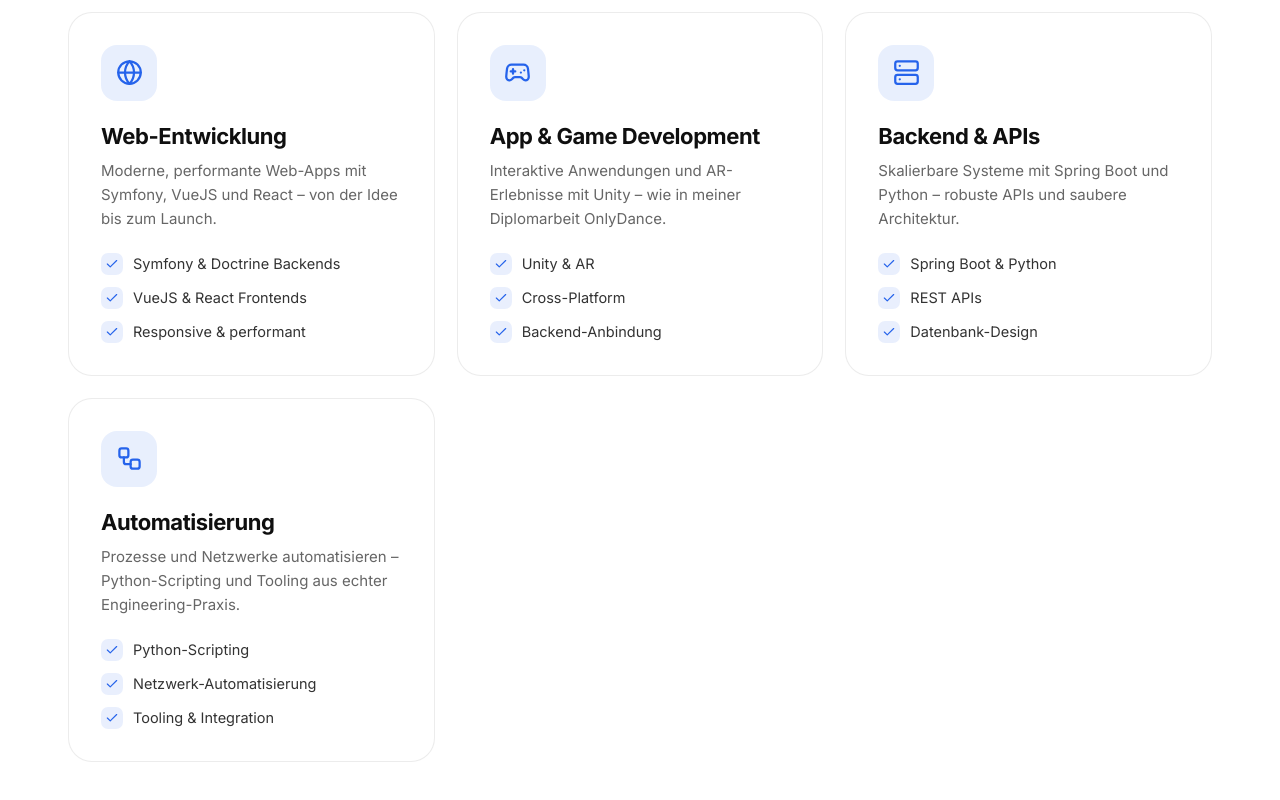
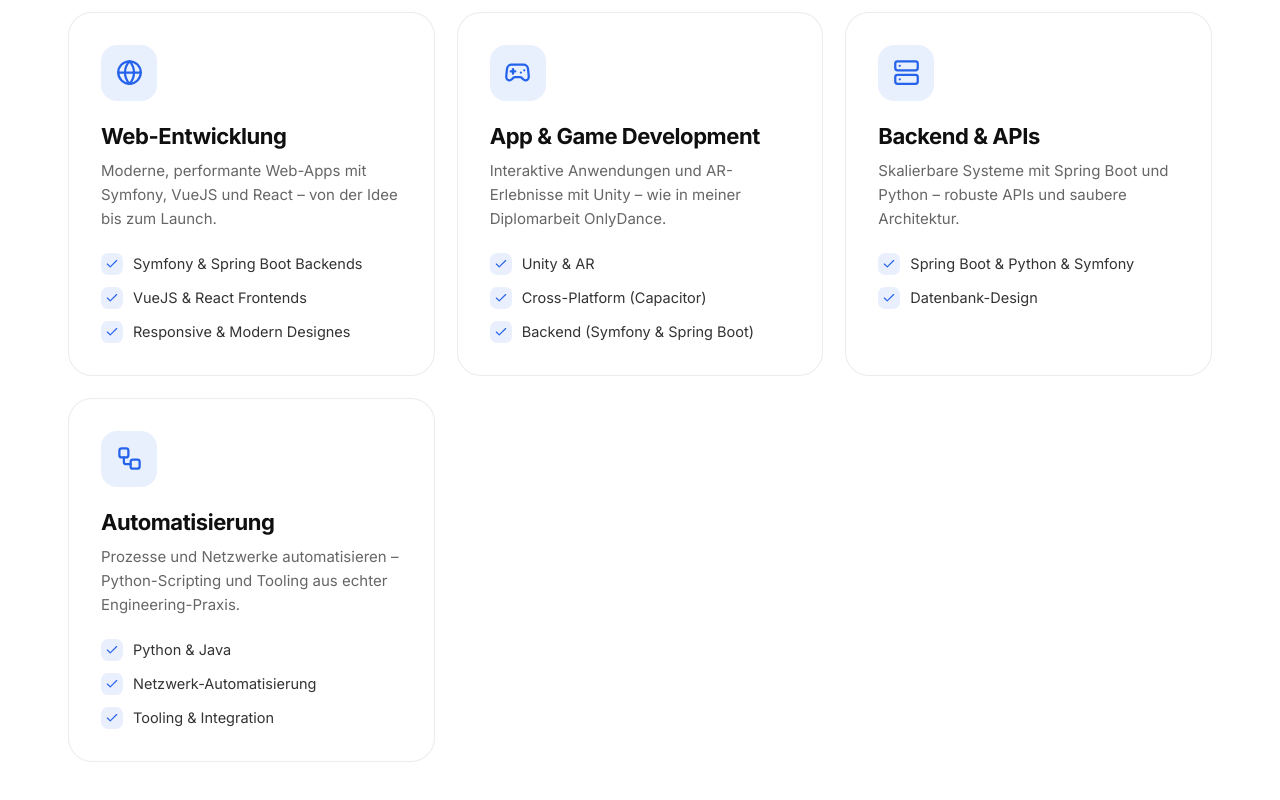
Before and after one commit to WeidenauerErik/Porfolio-Website, a Vue app: page /services in a window 1280 px wide. Shown: the part 348-1148 px from the top of the page. Built offline with nearby package versions, Linux system fonts and the light colour scheme.

Commit message:
updating new text

```diff
--- a/src/views/AboutView.vue
+++ b/src/views/AboutView.vue
@@ -45,8 +45,8 @@ const experience = [
 
 const skillGroups = [
   { label: 'Backend',           items: ['Symfony', 'Spring Boot', 'Python', 'Doctrine'] },
-  { label: 'Frontend',          items: ['VueJS', 'React', 'Unity'] },
-  { label: 'Netzwerk & Cloud',  items: ['Palo Alto', 'FortiGate', 'Cisco', 'AWS', 'Drupal'] },
+  { label: 'Frontend',          items: ['VueJS', 'React', 'Unity', 'Wordpress', 'Drupal'] },
+  { label: 'Netzwerk & Cloud',  items: ['Palo Alto', 'FortiGate', 'Cisco', 'AWS'] },
   { label: 'Sprachen',          items: ['Deutsch (Muttersprache)', 'Englisch (B2)'] },
 ]
 
@@ -91,7 +91,6 @@ const certificates = [
       </div>
 
       <div class="about-photo-wrap">
-        <div class="about-photo-bg"></div>
         <img src="/erik.jpg" alt="Erik Weidenauer" class="about-photo">
       </div>
     </div>
--- a/src/views/HomeView.vue
+++ b/src/views/HomeView.vue
@@ -73,7 +73,6 @@
 
         <!-- Right: photo -->
         <div data-reveal data-reveal-delay="120" class="hero-photo-wrap">
-          <div class="hero-photo-bg"></div>
           <img
               src="/erik.jpg"
               alt="Erik Weidenauer"
--- a/src/views/ServicesView.vue
+++ b/src/views/ServicesView.vue
@@ -10,28 +10,28 @@ const services = [
     title: 'Web-Entwicklung',
     delay: 0,
     desc: 'Moderne, performante Web-Apps mit Symfony, VueJS und React – von der Idee bis zum Launch.',
-    bullets: ['Symfony & Doctrine Backends', 'VueJS & React Frontends', 'Responsive & performant'],
+    bullets: ['Symfony & Spring Boot Backends', 'VueJS & React Frontends', 'Responsive & Modern Designes'],
   },
   {
     Icon: Gamepad2,
     title: 'App & Game Development',
     delay: 80,
     desc: 'Interaktive Anwendungen und AR-Erlebnisse mit Unity – wie in meiner Diplomarbeit OnlyDance.',
-    bullets: ['Unity & AR', 'Cross-Platform', 'Backend-Anbindung'],
+    bullets: ['Unity & AR', 'Cross-Platform (Capacitor)', 'Backend (Symfony & Spring Boot)'],
   },
   {
     Icon: Server,
     title: 'Backend & APIs',
     delay: 160,
     desc: 'Skalierbare Systeme mit Spring Boot und Python – robuste APIs und saubere Architektur.',
-    bullets: ['Spring Boot & Python', 'REST APIs', 'Datenbank-Design'],
+    bullets: ['Spring Boot & Python & Symfony', 'Datenbank-Design'],
   },
   {
     Icon: Workflow,
     title: 'Automatisierung',
     delay: 240,
     desc: 'Prozesse und Netzwerke automatisieren – Python-Scripting und Tooling aus echter Engineering-Praxis.',
-    bullets: ['Python-Scripting', 'Netzwerk-Automatisierung', 'Tooling & Integration'],
+    bullets: ['Python & Java', 'Netzwerk-Automatisierung', 'Tooling & Integration'],
   },
 ]
 </script>
```
